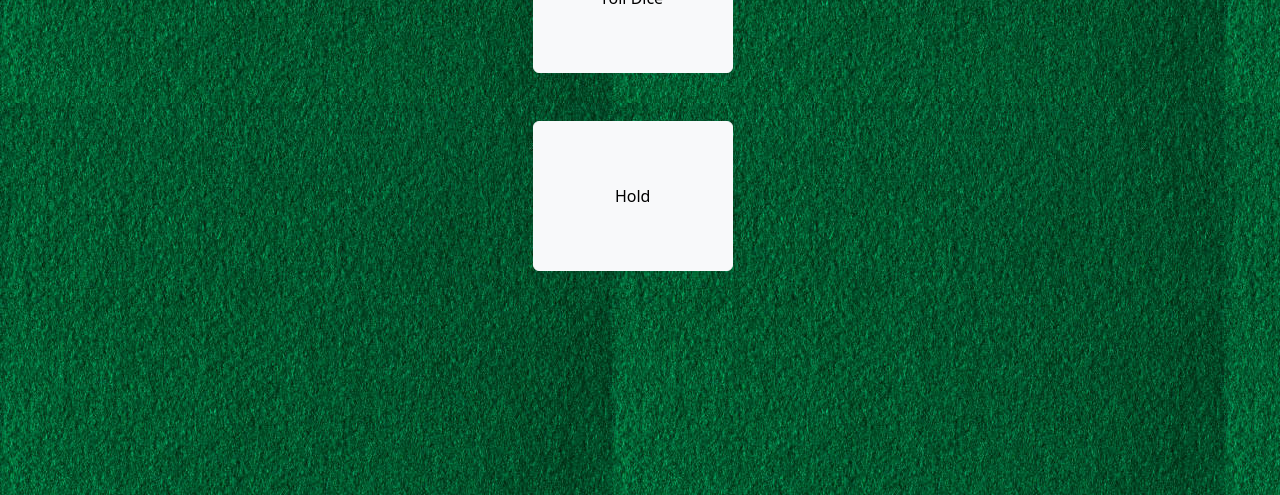
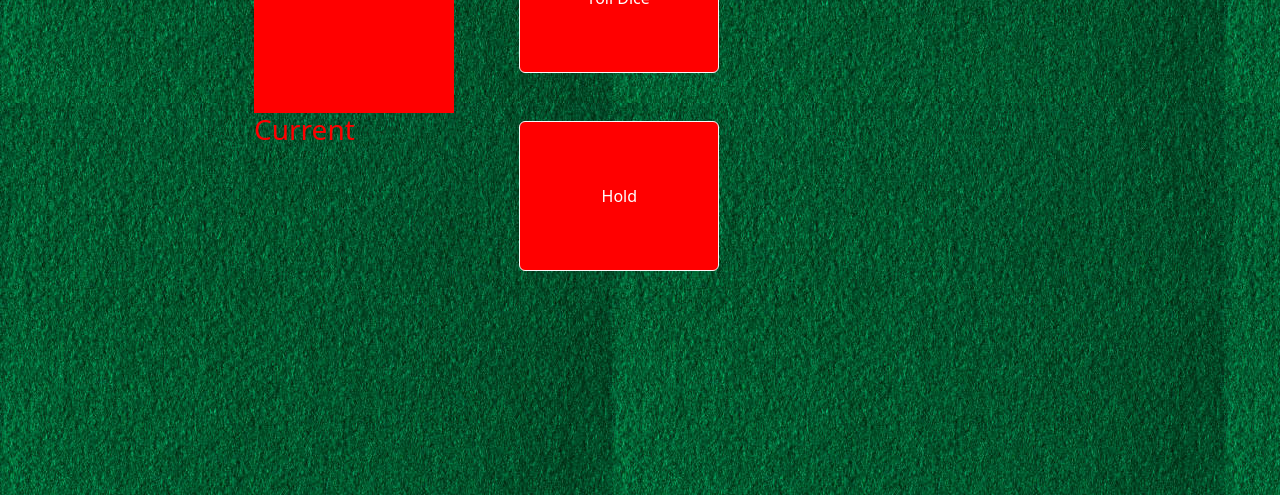
Before and after one commit to diegoply/Jeux-de-d-s-studi, a website: page jeu/index.html in a window 1280 px wide. Shown: the part 305-800 px from the top of the page. Drawn offline with nearby package versions, Linux system fonts and the light colour scheme.

Commit message:
mise en page score

```diff
--- a/jeu/style.css
+++ b/jeu/style.css
@@ -18,9 +18,25 @@ body{
 #buttonHold{
     width: 200px;
     height:150px;
+    color: white;
+    background-color: red;
 }
 
 #lancerDés{
     width: 200px;
     height:150px;
+    color: white;
+    background-color: red;
 }
+
+#scorePlayer1{
+    width: 200px;
+    height:150px;
+    color: white;
+    background-color: red;
+    flex-direction: column;
+    text-align: center;
+    justify-content: center;
+    align-items: center;
+
+}
```
Also changed, not shown: jeu/index.html (+1 -1 lines).
